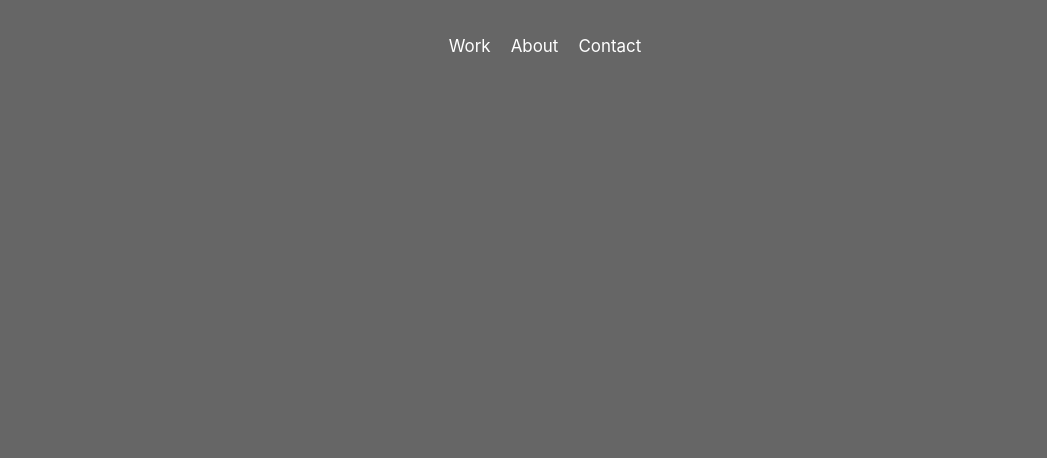
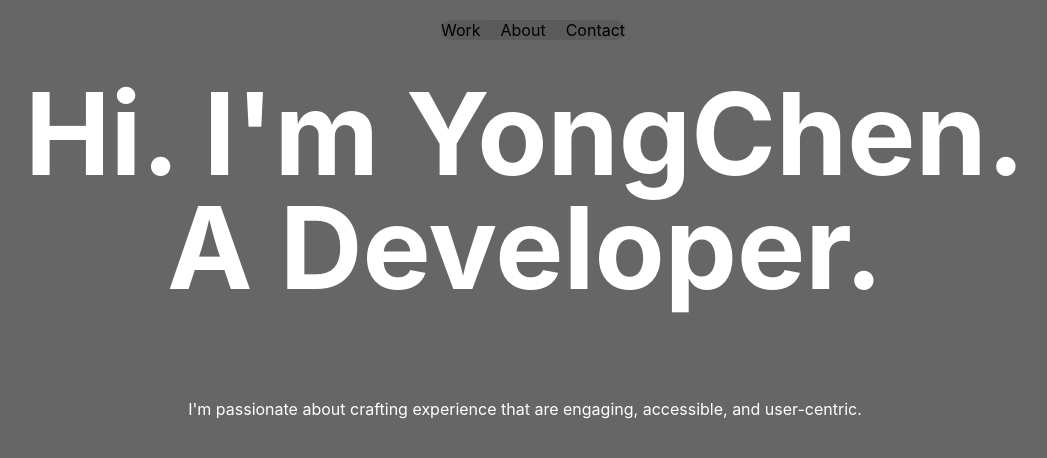
Before and after one commit to yc-chai/portfolio, a plain HTML site: page index.html in a window 1280 px wide. Shown: the whole page, without its empty margins (115-1162 px from the left). Drawn offline with Linux system fonts and the light colour scheme.

Commit message:
Update CSS and HTML

```diff
--- a/index.html
+++ b/index.html
@@ -7,15 +7,33 @@
     <title>Portfolio Website</title>
 </head>
 <body>
+    <header>
+        <nav>
+            <ul class="blur">
+                <li><a href="#">Work</a></li>
+                <li><a href="#">About</a></li>
+                <li><a href="#">Contact</a></li>
+            </ul>
+        </nav>
+    </header>
 
-    <nav>
-        <ul>
-            <li><a href="#">Work</a></li>
-            <li><a href="#">About</a></li>
-            <li><a href="#">Contact</a></li>
-        </ul>
-    </nav>
+    <main>
+        <div class="content">
+            <h1>
+                <span>
+                    <span class="holder">Hi. I'm YongChen.</span>
+                    <span class="holder">A Developer.</span>
+                </span>
+            </h1>
+        </div>
+        <div class="wrapper">
+            <p class="center">
+                    I'm passionate about crafting experience that are engaging, accessible, and user-centric.
+            </p>
+        <div>
 
+        </div>
+    </main>
 </body>
 </html>
 <script src="index.js"></script>
--- a/style.css
+++ b/style.css
@@ -1,24 +1,30 @@
 :root {
     --max-width: 1600px;
     --zindex-nav: 1000;
+
     --bodyFont: "gt", -apple-system, BlinkMacSystemFont, "Segoe UI", Roboto, Oxygen, Ubuntu, Cantarell, "Open Sans", "Helvetica Neue", sans-serif;
+
+    --font-h1: clamp(3.2rem, .5692rem + 8.238vw, 13.75rem);
+
+    --color-background: #666666;
     --color-text-primary: #ffffff;
+    --color-text-secondary: #999999;
+    --color-text-tertiary: #000000;
+    --color-text-quarterly: #333333;
+    --color-backdrop: hsla(0, 0%, 0%, .1);
 }
 
 body {
-    background-color: #666666;
+    background-color: var(--color-background);
     color: var(--color-text-primary);
     font-family: var(--bodyFont)
 }
 
-.nav-bar {
+header {
     position: fixed;
+    width: 100%;
+    top: 0;
     z-index: var(--zindex-nav);
-    top: 0;
-    right: 0;
-    left: 0;
-    width: 100%;
-    padding: 0 1rem;
 }
 
 nav {
@@ -28,38 +34,50 @@ nav {
     max-width: var(--max-width);
     margin: 1.25rem auto 0;
     position: relative;
-    z-index: var(--zindex-nav);
 }
 
 nav ul {
     list-style-type: none;
+    padding-left: 0%;
     display: flex;
     gap: 1.25rem;
+
+    margin: 0;
+    padding: cal(1.25rem - 10px);
+    border-radius: 50px;
+    transition: all .2s linear;
 }
 
 a {
     text-decoration: none;
-    font-size: clamp(.875rem, .7985rem + .3265vw, 1.125rem);
     border-radius: 1.5rem;
-    color: var(--color-text-primary);
+    color: var(--color-text-tertiary);
+}
+
+h1 {
+    text-align: center;
+    font-size: var(--font-h1);
+    line-height: 100%;
 }
 
 
-
-/* nav ul {
-  list-style-type: none;
-  margin: 0;
-  padding: 0;
-  overflow: hidden;
-  background-color: #333;
+.blur {
+    background: var(--color-backdrop);
+    backdrop-filter: blur(20px);
 }
 
-nav ul li {
-    float: left;
+.holder {
+    display: flex;
+    justify-content: center;
+    position: relative;
 }
 
-nav ul li a {
-    display: block;
+.wrapper {
+    padding: 0 1.5rem;
+    display: grid;
+    position: relative;
+}
+
+.center {
     text-align: center;
-    text-decoration: none;
-} */
+}
```
